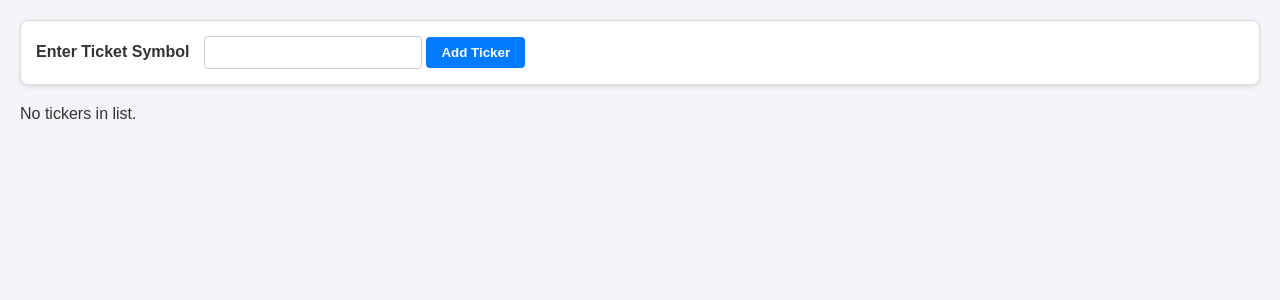
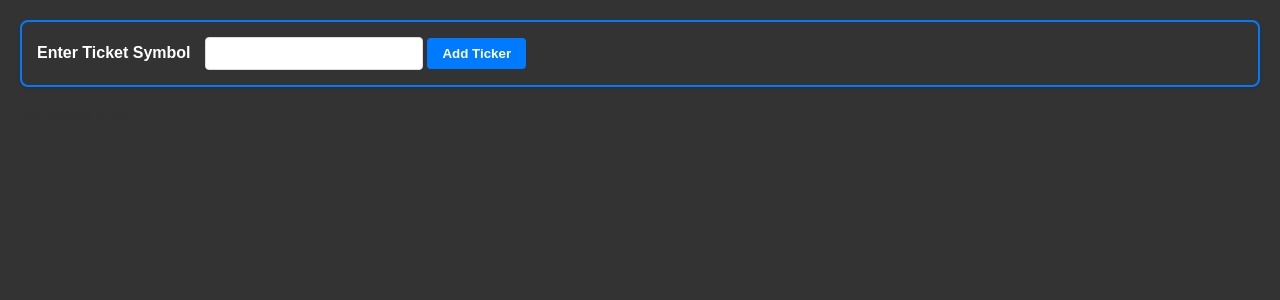
Before and after one commit to AdvayBhatt/tamuhack_25_jan_2, a Flask app: page / in a window 1280 px wide. Shown: the top 300 px of the page. Run offline with Flask 3, Linux system fonts and the light colour scheme.

Commit message:
Update style2.css
changed ui for stockwatch

```diff
--- a/static/style2.css
+++ b/static/style2.css
@@ -1,18 +1,19 @@
 /* General body styling */
 body {
     font-family: Arial, sans-serif;
-    background-color: #f4f4f9;
+    background-color: #333;
     margin: 0;
     padding: 20px;
     color: #333;
 }
 
+
 /* Form styling */
 form {
     margin-bottom: 20px;
     padding: 15px;
-    background-color: #ffffff;
-    border: 1px solid #ddd;
+    background-color: #333;
+    border: 2px solid #007bff;
     border-radius: 8px;
     box-shadow: 0 2px 4px rgba(0, 0, 0, 0.1);
 }
@@ -20,11 +21,12 @@ form {
 form label {
     font-weight: bold;
     margin-right: 10px;
+    color: white;
 }
 
 form input[type="text"] {
     padding: 8px;
-    border: 1px solid #ccc;
+    border: 1px solid #DEDEDE;
     border-radius: 4px;
     width: 200px;
 }
@@ -48,7 +50,7 @@ table {
     width: 100%;
     border-collapse: collapse;
     margin-top: 20px;
-    background-color: #ffffff;
+    background-color: #DEDEDE;
     border-radius: 8px;
     overflow: hidden;
     box-shadow: 0 2px 4px rgba(0, 0, 0, 0.1);
```
